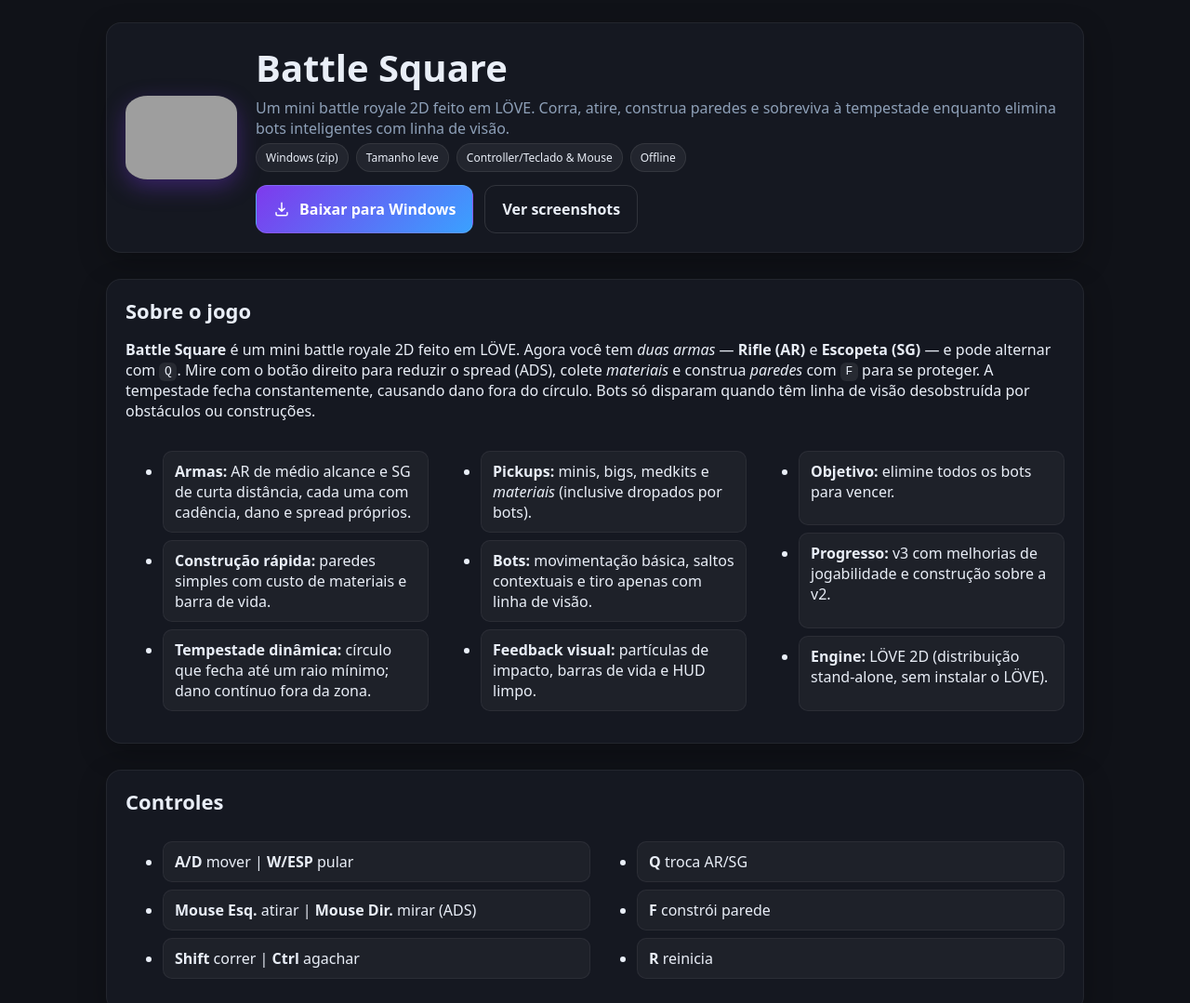
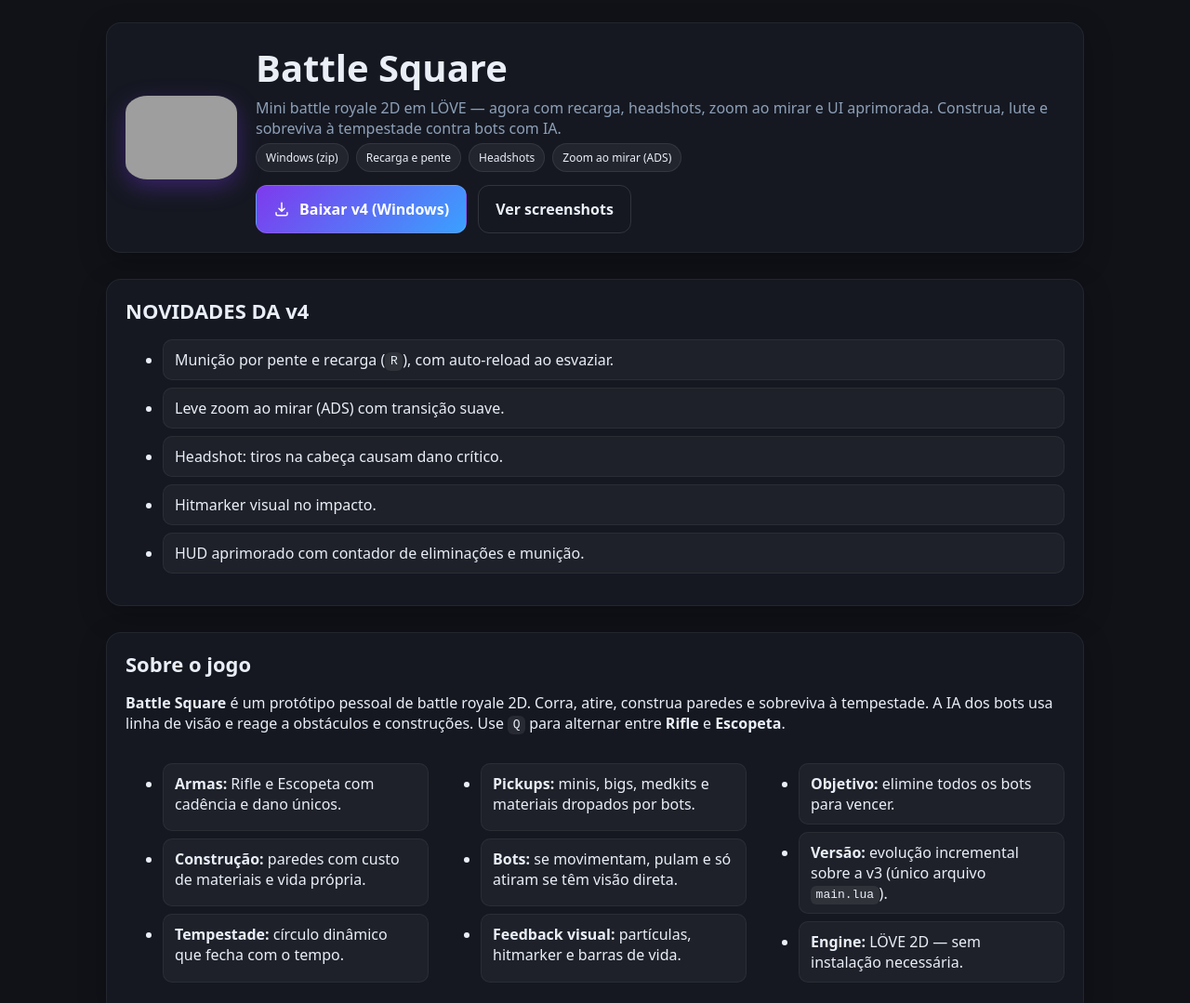
Before and after one commit to Rangel0103/Battle-Square---Download, a plain HTML site: page index.html in a window 1280 px wide. Shown: the top 1079 px of the page at 93% size. Drawn offline with Linux system fonts and the light colour scheme; grey boxes are pictures that could not be loaded.

Commit message:
Add files via upload

```diff
--- a/index.html
+++ b/index.html
@@ -3,11 +3,11 @@
 <head>
   <meta charset="utf-8" />
   <meta name="viewport" content="width=device-width, initial-scale=1" />
-  <title>Battle Square — Download</title>
-  <meta name="description" content="Battle Square v3: um mini battle royale 2D em LÖVE, com rifle, escopeta, construção e tempestade. Baixe grátis para Windows." />
+  <title>Battle Square v4 — Download</title>
+  <meta name="description" content="Battle Square v4: mini battle royale 2D em LÖVE com recarga, headshots, zoom ao mirar, hitmarker e HUD aprimorado. Baixe grátis para Windows." />
   <link rel="icon" href="assets/battlesquare.ico" />
-  <meta property="og:title" content="Battle Square v3 — Download" />
-  <meta property="og:description" content="Rifle + Escopeta, construção simples, tempestade que fecha e bots com linha de visão. Baixe e jogue em Windows." />
+  <meta property="og:title" content="Battle Square v4 — Download" />
+  <meta property="og:description" content="Agora com recarga, headshots e zoom ao mirar. Elimine bots com IA, construa paredes e sobreviva à tempestade." />
   <meta property="og:image" content="assets/battlesquare_512.png" />
   <style>
     :root{--bg:#101218;--panel:#151821;--muted:#8ea0b8;--text:#e9eef7;--brand:#7e3aed;--brand2:#49d48d;--accent:#3aa1ff;}
@@ -46,47 +46,54 @@
       <img src="assets/icon.png" alt="Ícone" />
       <div>
         <h1>Battle Square</h1>
-        <p>Um mini battle royale 2D feito em LÖVE. Corra, atire, construa paredes e sobreviva à tempestade enquanto elimina bots inteligentes com linha de visão.</p>
+        <p>Mini battle royale 2D em LÖVE — agora com recarga, headshots, zoom ao mirar e UI aprimorada. Construa, lute e sobreviva à tempestade contra bots com IA.</p>
         <div class="badges">
           <span class="badge">Windows (zip)</span>
-          <span class="badge">Tamanho leve</span>
-          <span class="badge">Controller/Teclado &amp; Mouse</span>
-          <span class="badge">Offline</span>
+          <span class="badge">Recarga e pente</span>
+          <span class="badge">Headshots</span>
+          <span class="badge">Zoom ao mirar (ADS)</span>
         </div>
         <div class="cta">
-          <!-- Atualize o href para o caminho real do seu ZIP abaixo -->
           <a class="btn primary" href="downloads/Battle Square.zip" download>
             <svg width="18" height="18" viewBox="0 0 24 24" fill="none" xmlns="http://www.w3.org/2000/svg"><path d="M12 3v12m0 0l4-4m-4 4l-4-4" stroke="currentColor" stroke-width="2" stroke-linecap="round" stroke-linejoin="round"/><path d="M4 17v2a2 2 0 002 2h12a2 2 0 002-2v-2" stroke="currentColor" stroke-width="2" stroke-linecap="round" stroke-linejoin="round"/></svg>
-            Baixar para Windows
+            Baixar v4 (Windows)
           </a>
           <a class="btn ghost" href="#galeria">Ver screenshots</a>
         </div>
       </div>
     </header>
 
+    <section class="card section" style="padding:18px 20px">
+      <h2>NOVIDADES DA v4</h2>
+      <ul class="list">
+        <li>Munição por pente e recarga (<code>R</code>), com auto-reload ao esvaziar.</li>
+        <li>Leve zoom ao mirar (ADS) com transição suave.</li>
+        <li>Headshot: tiros na cabeça causam dano crítico.</li>
+        <li>Hitmarker visual no impacto.</li>
+        <li>HUD aprimorado com contador de eliminações e munição.</li>
+      </ul>
+    </section>
+
     <section class="card section" id="sobre" style="padding:18px 20px">
       <h2>Sobre o jogo</h2>
-      <p>
-        <strong>Battle Square</strong> é um mini battle royale 2D feito em LÖVE. Agora você tem <em>duas armas</em> —
-        <strong>Rifle (AR)</strong> e <strong>Escopeta (SG)</strong> — e pode alternar com <code>Q</code>. Mire com o botão direito para reduzir o spread (ADS),
-        colete <em>materiais</em> e construa <em>paredes</em> com <code>F</code> para se proteger. A tempestade fecha constantemente, causando dano fora do círculo.
-        Bots só disparam quando têm linha de visão desobstruída por obstáculos ou construções.
-      </p>
+      <p><strong>Battle Square</strong> é um protótipo pessoal de battle royale 2D. Corra, atire, construa paredes e sobreviva à tempestade.
+      A IA dos bots usa linha de visão e reage a obstáculos e construções.
+      Use <code>Q</code> para alternar entre <strong>Rifle</strong> e <strong>Escopeta</strong>.</p>
       <div class="grid cols-3" style="margin-top:10px">
         <ul class="list">
-          <li><strong>Armas:</strong> AR de médio alcance e SG de curta distância, cada uma com cadência, dano e spread próprios.</li>
-          <li><strong>Construção rápida:</strong> paredes simples com custo de materiais e barra de vida.</li>
-          <li><strong>Tempestade dinâmica:</strong> círculo que fecha até um raio mínimo; dano contínuo fora da zona.</li>
+          <li><strong>Armas:</strong> Rifle e Escopeta com cadência e dano únicos.</li>
+          <li><strong>Construção:</strong> paredes com custo de materiais e vida própria.</li>
+          <li><strong>Tempestade:</strong> círculo dinâmico que fecha com o tempo.</li>
         </ul>
         <ul class="list">
-          <li><strong>Pickups:</strong> minis, bigs, medkits e <em>materiais</em> (inclusive dropados por bots).</li>
-          <li><strong>Bots:</strong> movimentação básica, saltos contextuais e tiro apenas com linha de visão.</li>
-          <li><strong>Feedback visual:</strong> partículas de impacto, barras de vida e HUD limpo.</li>
+          <li><strong>Pickups:</strong> minis, bigs, medkits e materiais dropados por bots.</li>
+          <li><strong>Bots:</strong> se movimentam, pulam e só atiram se têm visão direta.</li>
+          <li><strong>Feedback visual:</strong> partículas, hitmarker e barras de vida.</li>
         </ul>
         <ul class="list">
           <li><strong>Objetivo:</strong> elimine todos os bots para vencer.</li>
-          <li><strong>Progresso:</strong> v3 com melhorias de jogabilidade e construção sobre a v2.</li>
-          <li><strong>Engine:</strong> LÖVE 2D (distribuição stand‑alone, sem instalar o LÖVE).</li>
+          <li><strong>Versão:</strong> evolução incremental sobre a v3 (único arquivo <code>main.lua</code>).</li>
+          <li><strong>Engine:</strong> LÖVE 2D — sem instalação necessária.</li>
         </ul>
       </div>
     </section>
@@ -102,7 +109,7 @@
         <ul class="list">
           <li><strong>Q</strong> troca AR/SG</li>
           <li><strong>F</strong> constrói parede</li>
-          <li><strong>R</strong> reinicia</li>
+          <li><strong>R</strong> recarrega (ou reinicia após fim)</li>
         </ul>
       </div>
     </section>
@@ -115,30 +122,29 @@
     <section class="card section" style="padding:18px 20px">
       <h2>Como instalar</h2>
       <ol class="list" style="list-style:decimal;padding-left:20px">
-        <li>Baixe o <strong>ZIP para Windows</strong> acima.</li>
-        <li>Extraia tudo numa pasta (ex.: <code>C:\\Jogos\\Battle Square</code>).</li>
-        <li>Execute <code>Battle Square.exe</code>. Não é necessário instalar o LÖVE.</li>
+        <li>Baixe o <strong>ZIP da v4</strong> acima.</li>
+        <li>Extraia numa pasta (ex.: <code>C:\\Jogos\\Battle Square</code>).</li>
+        <li>Execute <code>Battle Square.exe</code>. Não precisa instalar o LÖVE.</li>
       </ol>
-      <p style="color:var(--muted);margin-top:6px">Dica: se o Windows SmartScreen avisar, clique em <em>Mais informações → Executar assim mesmo</em>.</p>
+      <p style="color:var(--muted);margin-top:6px">Se o SmartScreen avisar, clique em <em>Mais informações → Executar assim mesmo</em>.</p>
     </section>
 
     <section class="card section" style="padding:18px 20px">
-      <h2>Requisitos mínimos (estimados)</h2>
+      <h2>Requisitos mínimos</h2>
       <ul class="list">
-        <li>Windows 10/11 (64‑bit)</li>
-        <li>CPU dual‑core | GPU integrada</li>
+        <li>Windows 10/11 (64-bit)</li>
+        <li>CPU dual-core | GPU integrada</li>
         <li>4 GB RAM | ~100 MB de espaço</li>
       </ul>
     </section>
 
     <footer>
-      <p>© <span id="year"></span> Battle Square — protótipo pessoal feito com LÖVE 2D.</p>
+      <p>© <span id="year"></span> Battle Square v4 — protótipo pessoal feito em LÖVE 2D.</p>
     </footer>
   </main>
 
   <script>
     const SHOTS = [
-      // Substitua pelos nomes reais dos seus arquivos em /images
       'images/s1.png',
       'images/s2.png',
       'images/s3.png',
@@ -146,7 +152,6 @@
       'images/s5.png',
       'images/s6.png'
     ];
-
     const grid = document.getElementById('shots');
     SHOTS.forEach(src => {
       const card = document.createElement('figure');
@@ -159,7 +164,6 @@
       card.appendChild(img);
       grid.appendChild(card);
     });
-
     document.getElementById('year').textContent = new Date().getFullYear();
   </script>
 </body>
```
